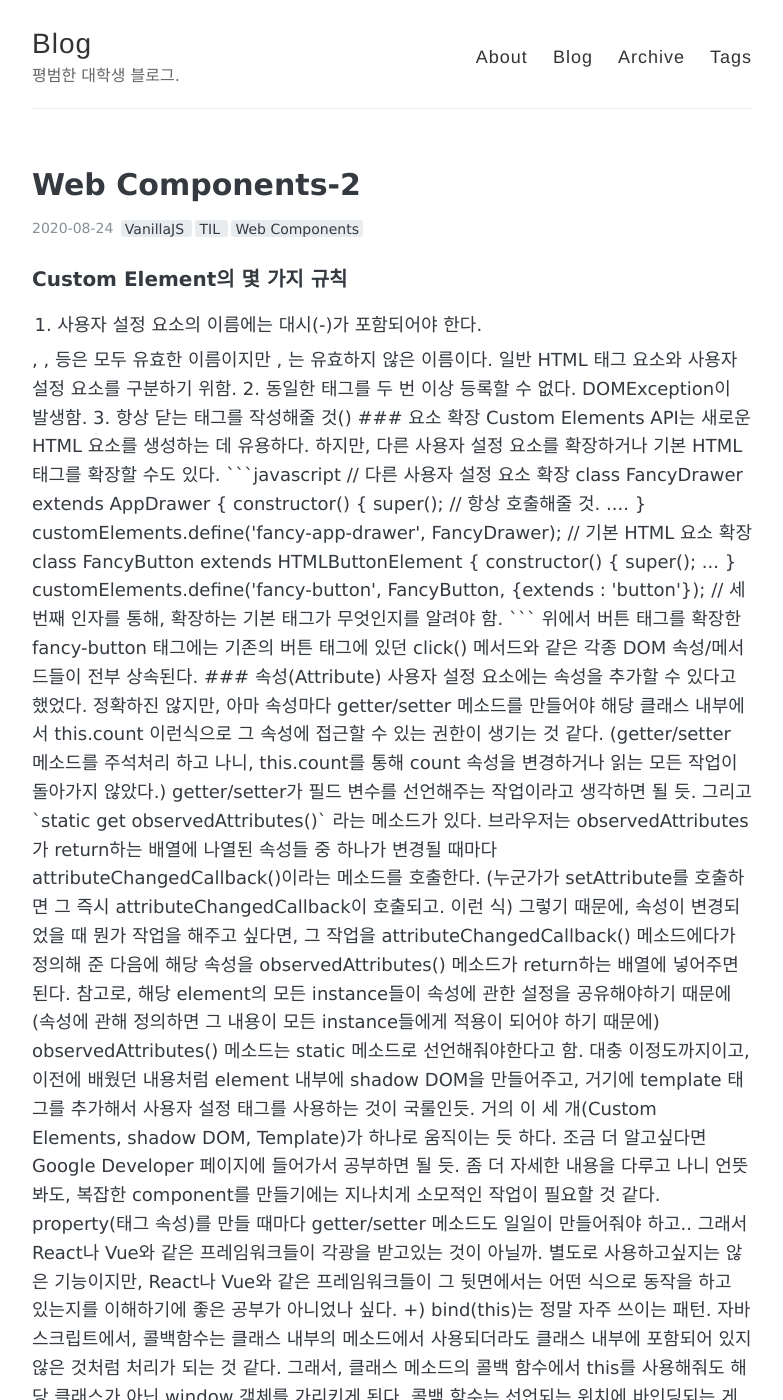
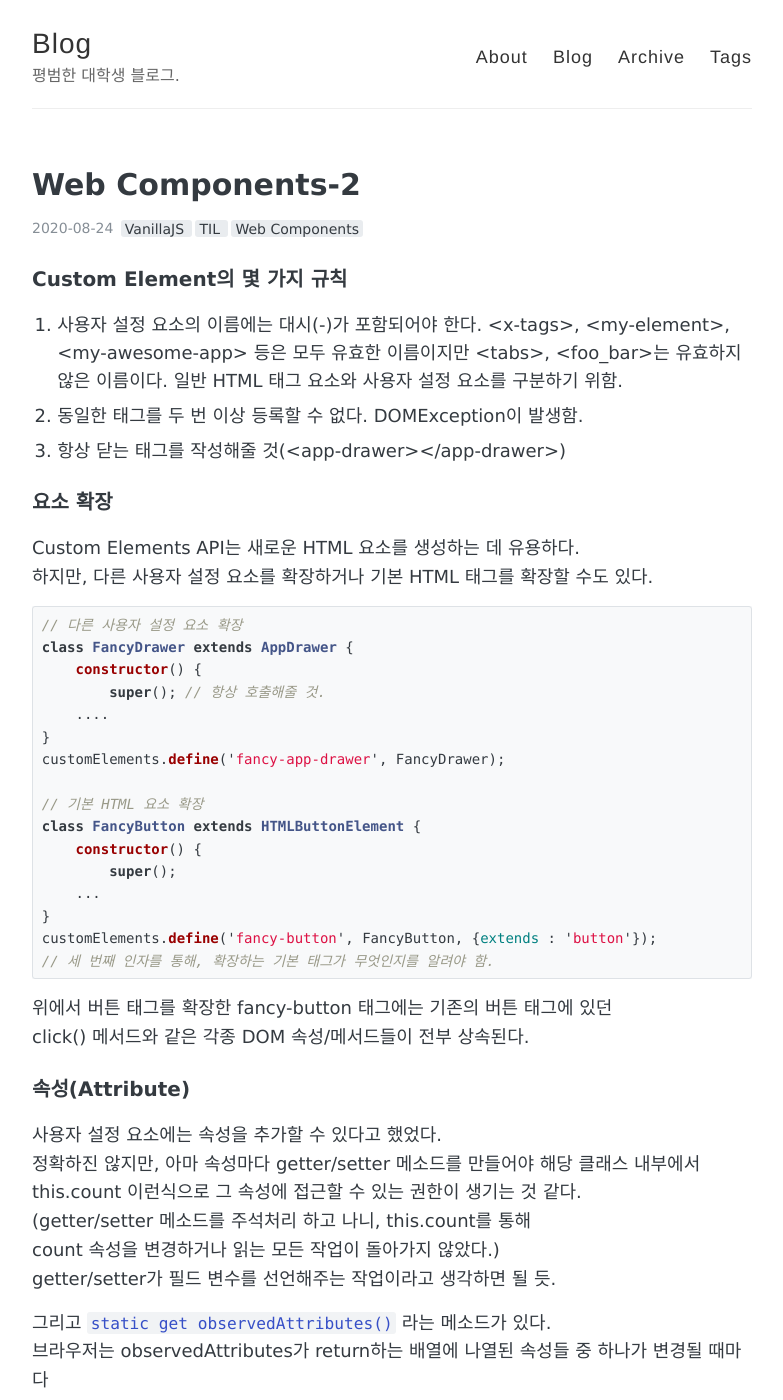
Before and after one commit to iborymagic/iborymagic.github.io, a Jekyll site: the page built from _posts/2020-08-24-Web-Components - 2.md, in a window 1280 px wide and 1400 px high. Shown: the whole window, without its empty margins (248-1031 px from the left). Built offline with Jekyll 4.4.1, drawn with Linux system fonts in a browser that asks for light colours; some of the changed text lies outside the part shown.

Commit message:
symbol mod

```diff
--- a/_posts/2020-08-24-Web-Components - 2.md
+++ b/_posts/2020-08-24-Web-Components - 2.md
@@ -8,11 +8,11 @@ tags:
 ---
 ### Custom Element의 몇 가지 규칙
 1. 사용자 설정 요소의 이름에는 대시(-)가 포함되어야 한다.
-<x-tags>, <my-element>, <my-awesome-app> 등은 모두 유효한 이름이지만
-<tabs>, <foo_bar>는 유효하지 않은 이름이다.
+&lt;x-tags&gt;, &lt;my-element&gt;, &lt;my-awesome-app&gt; 등은 모두 유효한 이름이지만
+&lt;tabs&gt;, &lt;foo_bar&gt;는 유효하지 않은 이름이다.
 일반 HTML 태그 요소와 사용자 설정 요소를 구분하기 위함.
 2. 동일한 태그를 두 번 이상 등록할 수 없다. DOMException이 발생함.
-3. 항상 닫는 태그를 작성해줄 것(<app-drawer></app-drawer>)
+3. 항상 닫는 태그를 작성해줄 것(&lt;app-drawer&gt;&lt;/app-drawer&gt;)
 
 ### 요소 확장
 Custom Elements API는 새로운 HTML 요소를 생성하는 데 유용하다.
```
